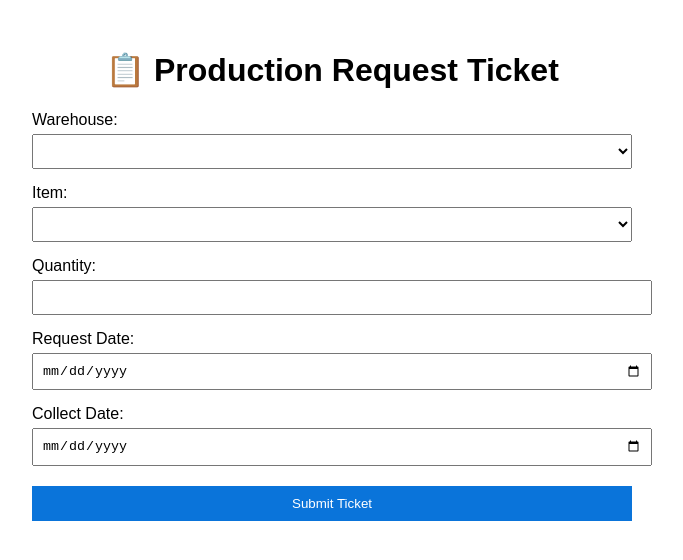
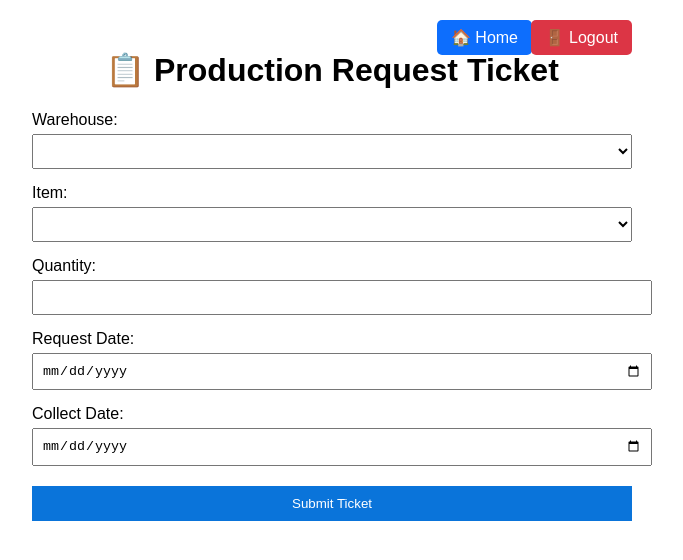
Before and after one commit to zaher-1987/warehouse-system, a website: page public/ticket-form.html in a window 1280 px wide. Shown: the whole page, without its empty margins (308-991 px from the left). Drawn offline with Linux system fonts and the light colour scheme; no server answers.

Commit message:
Update ticket-form.html

```diff
--- a/public/ticket-form.html
+++ b/public/ticket-form.html
@@ -9,6 +9,7 @@
       padding: 30px;
       max-width: 600px;
       margin: auto;
+      position: relative;
     }
     h1 {
       text-align: center;
@@ -34,9 +35,37 @@
     button:hover {
       background-color: #004a99;
     }
+    .home-btn {
+      position: absolute;
+      top: 20px;
+      right: 130px;
+      background: #0d6efd;
+      color: white;
+      padding: 8px 14px;
+      border: none;
+      border-radius: 5px;
+      text-decoration: none;
+    }
+    .home-btn:hover { background: #0b5ed7; }
+    .logout {
+      position: absolute;
+      top: 20px;
+      right: 30px;
+      background: #dc3545;
+      color: white;
+      padding: 8px 14px;
+      border: none;
+      border-radius: 5px;
+      cursor: pointer;
+      text-decoration: none;
+    }
+    .logout:hover { background: #c82333; }
   </style>
 </head>
 <body>
+  <a class="home-btn" href="/dashboard.html">🏠 Home</a>
+  <a class="logout" href="/logout">🚪 Logout</a>
+
   <h1>📋 Production Request Ticket</h1>
   <form id="ticketForm">
     <label for="warehouse">Warehouse:</label>
@@ -68,7 +97,7 @@
         data.forEach(wh => {
           const option = document.createElement('option');
           option.value = wh.id;
-          option.textContent = `${wh.name} (${wh.country})`;
+          option.textContent = `${wh.name}`;
           warehouseSelect.appendChild(option);
         });
       });
@@ -96,7 +125,7 @@
         request_date: document.getElementById("requestDate").value,
         collect_date: document.getElementById("collectDate").value,
         status: "pending",
-        created_by: "warehouse-manager" // static for now
+        created_by: "warehouse-manager"
       };
 
       fetch('/tickets', {
```
